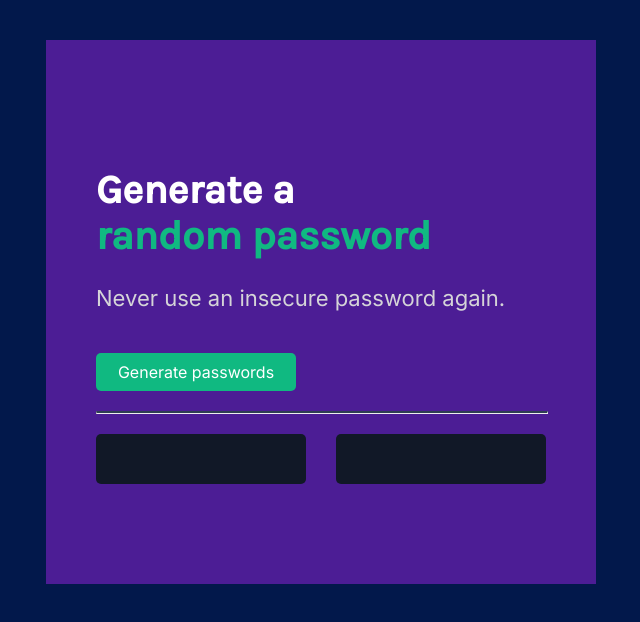
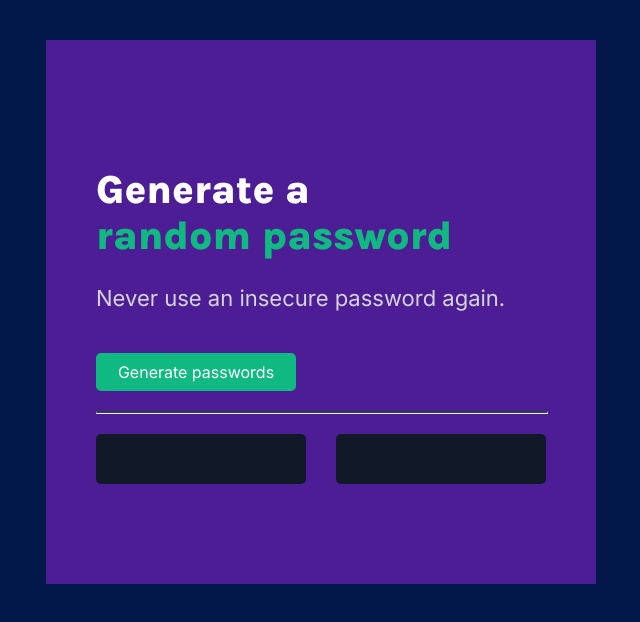
Before and after one commit to IngridGdesigns/password-generator, a plain HTML site: page index.html in a window 1280 px wide. Shown: the whole page, without its empty margins (319-959 px from the left). Drawn offline with nearby package versions, Linux system fonts and the light colour scheme.

Commit message:
updated weight

```diff
--- a/index.html
+++ b/index.html
@@ -4,7 +4,7 @@
         <link rel="stylesheet" href="index.css">
         <link rel="preconnect" href="https://fonts.googleapis.com">
         <link rel="preconnect" href="https://fonts.gstatic.com" crossorigin>
-        <link href="https://fonts.googleapis.com/css2?family=Inter&family=Karla:wght@500&display=swap" rel="stylesheet">
+        <link href="https://fonts.googleapis.com/css2?family=Inter&family=Karla:wght@800&display=swap" rel="stylesheet">
     </head>
     <body>
         <section>
```
